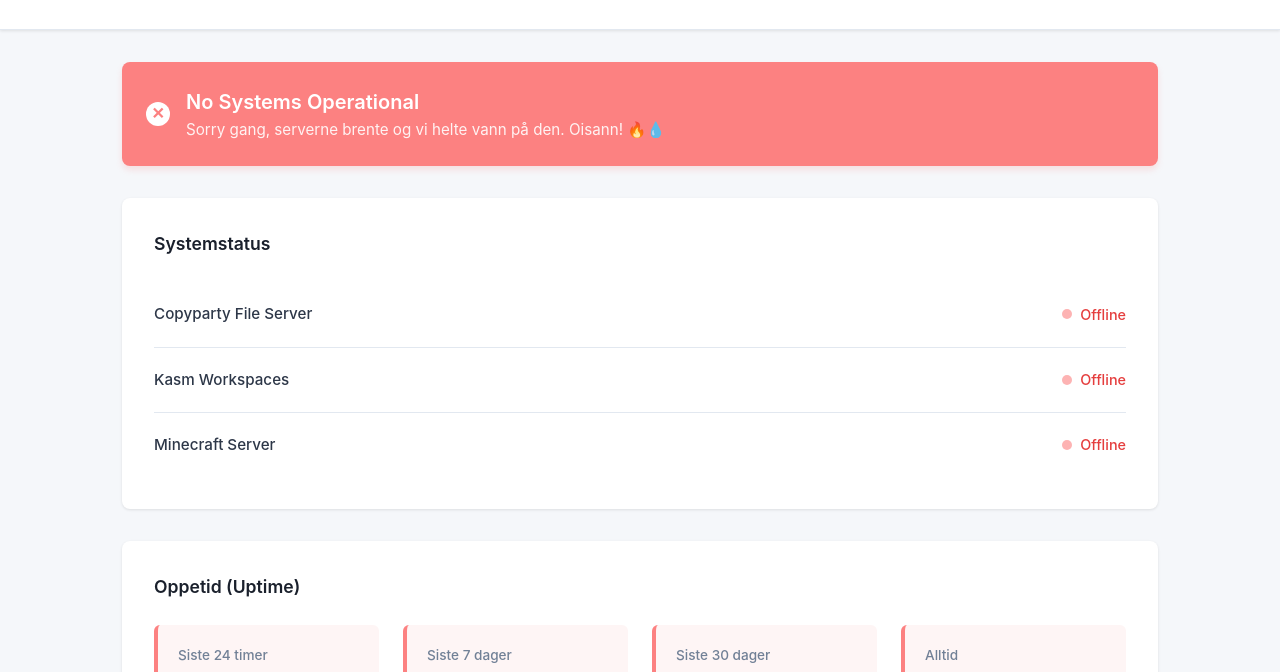
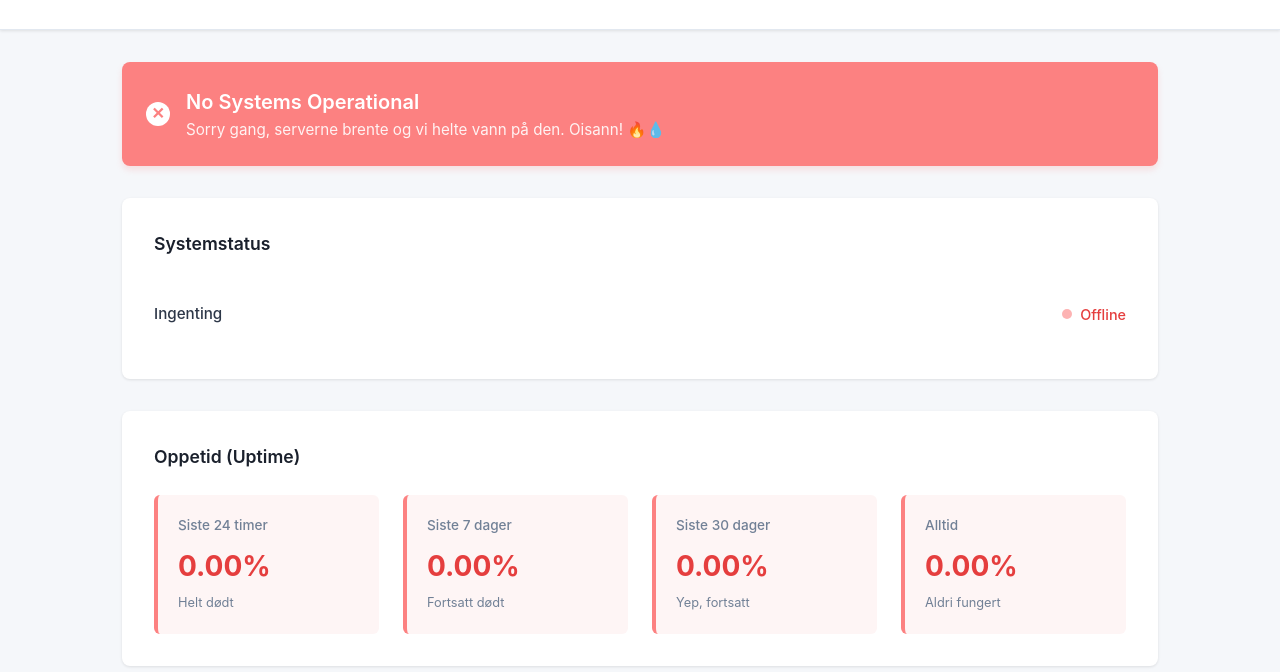
Before and after one commit to fast-the-guy/Fast-sites, a plain HTML site: page status/index.html in a window 1280 px wide. Shown: the part 120-792 px from the top of the page. Drawn offline with Linux system fonts and the light colour scheme.

Commit message:
Update system names and remove offline systems

```diff
--- a/status/index.html
+++ b/status/index.html
@@ -364,21 +364,7 @@
             <h3>Systemstatus</h3>
             <div id="systemsList">
                 <div class="system-item">
-                    <div class="system-name">Copyparty File Server</div>
-                    <div class="system-status">
-                        <span class="status-dot"></span>
-                        <span class="status-text">Offline</span>
-                    </div>
-                </div>
-                <div class="system-item">
-                    <div class="system-name">Kasm Workspaces</div>
-                    <div class="system-status">
-                        <span class="status-dot"></span>
-                        <span class="status-text">Offline</span>
-                    </div>
-                </div>
-                <div class="system-item">
-                    <div class="system-name">Minecraft Server</div>
+                    <div class="system-name">Ingenting</div>
                     <div class="system-status">
                         <span class="status-dot"></span>
                         <span class="status-text">Offline</span>
@@ -489,10 +475,18 @@
             const urlParams = new URLSearchParams(window.location.search);
             const systemsList = document.getElementById('systemsList');
 
+            let hasCustomSystems = false;
+
             // Check for pos1 through pos100
             for (let i = 1; i <= 100; i++) {
                 const systemName = urlParams.get(`pos${i}`);
                 if (systemName) {
+                    // Clear default content on first custom system
+                    if (!hasCustomSystems) {
+                        systemsList.innerHTML = '';
+                        hasCustomSystems = true;
+                    }
+
                     const systemItem = document.createElement('div');
                     systemItem.className = 'system-item';
                     systemItem.innerHTML = `
```
